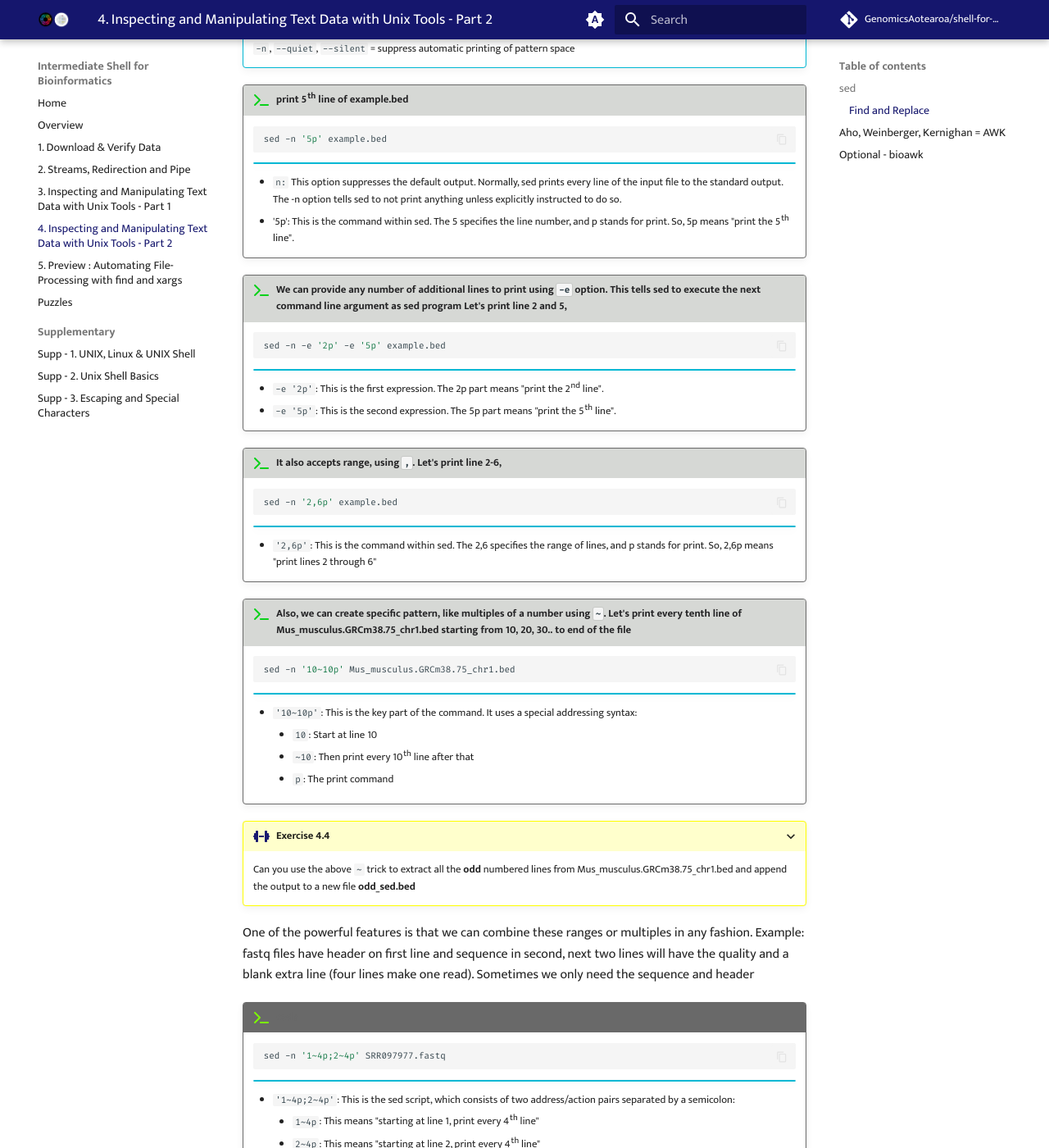
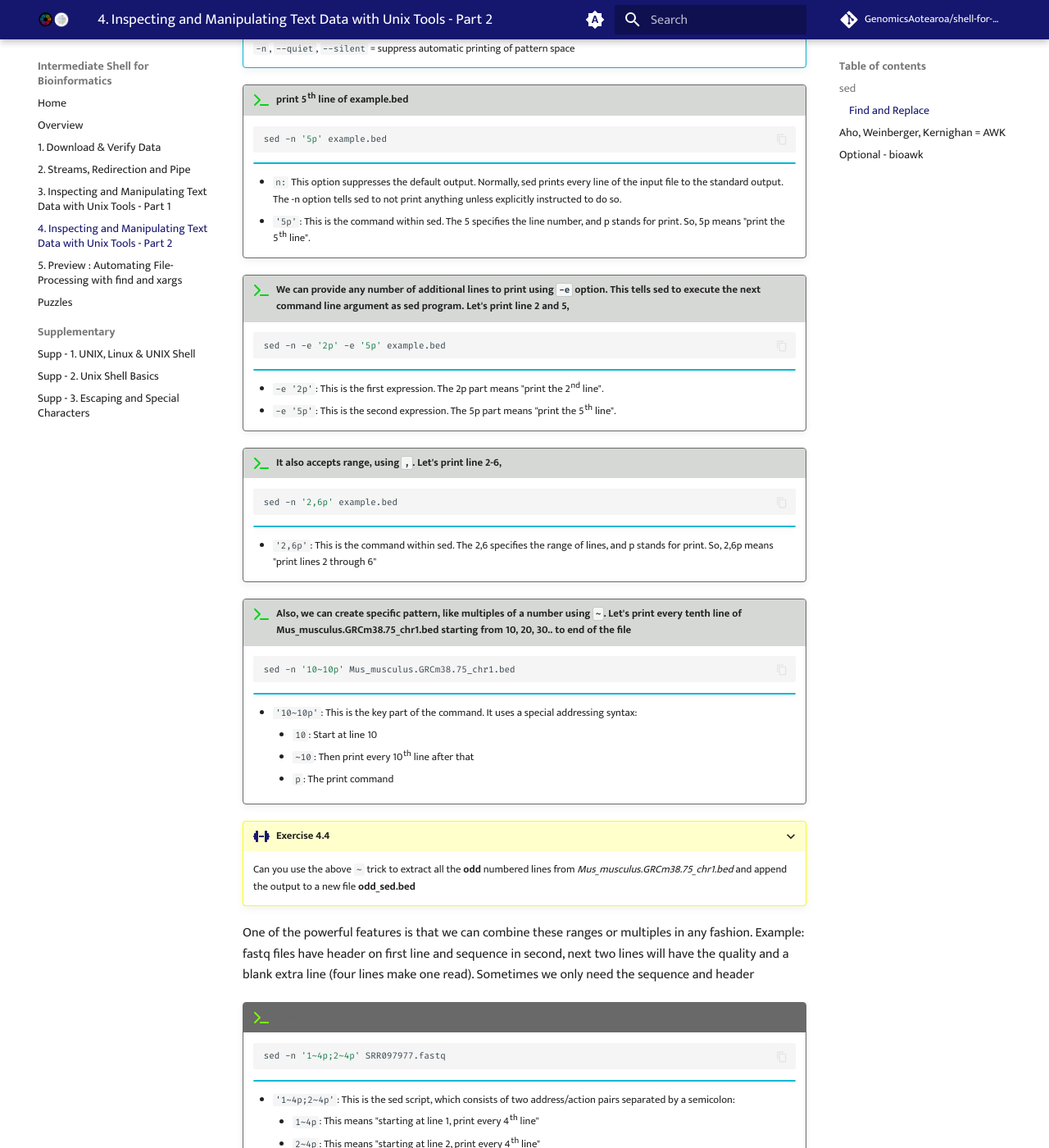
Before and after one commit to GenomicsAotearoa/shell-for-bioinformatics, an MkDocs documentation site: the page built from docs/5_inspectmanipulate2.md, in a window 1280 px wide and 1400 px high, scrolled down 1938 px. Shown: the whole window at 82% size. Built offline with MkDocs 1.6.1 and Material for MkDocs 9.7.7, drawn with Linux system fonts in a browser that asks for light colours; comment, search, counter and statistics services are not loaded.

Commit message:
update exercise

````diff
--- a/docs/5_inspectmanipulate2.md
+++ b/docs/5_inspectmanipulate2.md
@@ -97,9 +97,9 @@
     !!! info ""
 
     - `n:` This option suppresses the default output. Normally, sed prints every line of the input file to the standard output. The -n option tells sed to not print anything unless explicitly instructed to do so.
-    - '5p': This is the command within sed. The 5 specifies the line number, and p stands for print. So, 5p means "print the 5th line".
+    - `'5p'`: This is the command within sed. The 5 specifies the line number, and p stands for print. So, 5p means "print the 5th line".
 
-!!! terminal-2 "We can provide any number of additional lines to print using `-e` option. This tells sed to execute the next command line argument as sed program Let's print line 2 and 5,"
+!!! terminal-2 "We can provide any number of additional lines to print using `-e` option. This tells sed to execute the next command line argument as sed program. Let's print line 2 and 5,"
 
     ```bash
     sed -n -e '2p' -e '5p' example.bed
@@ -134,7 +134,7 @@
 
 ???+ dumbbell "Exercise 4.4"
 
-    Can you use the above `~` trick to extract all the **odd** numbered lines from Mus_musculus.GRCm38.75_chr1.bed and append the output to a new file **odd_sed.bed**
+    Can you use the above `~` trick to extract all the **odd** numbered lines from *Mus_musculus.GRCm38.75_chr1.bed* and append the output to a new file **odd_sed.bed**
 
 One of the powerful features is that we can combine these ranges or multiples in any fashion. Example: fastq files have header on first line and sequence in second, next two lines will have the quality and a blank extra line (four lines make one read). Sometimes  we only need the sequence and header
 
````
